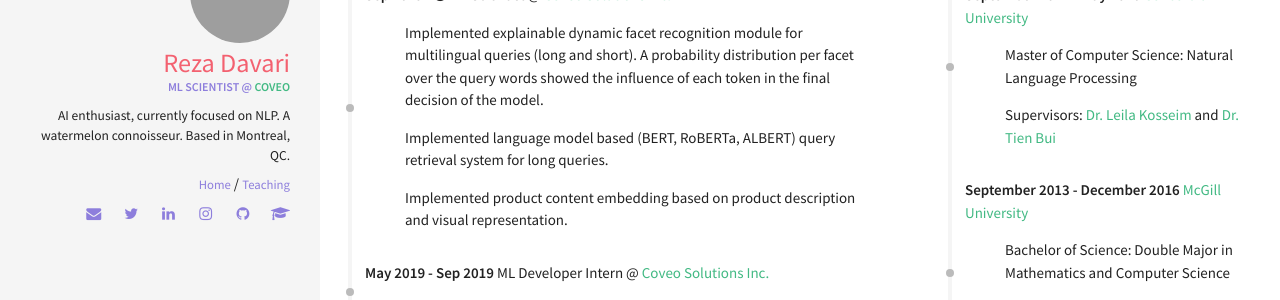
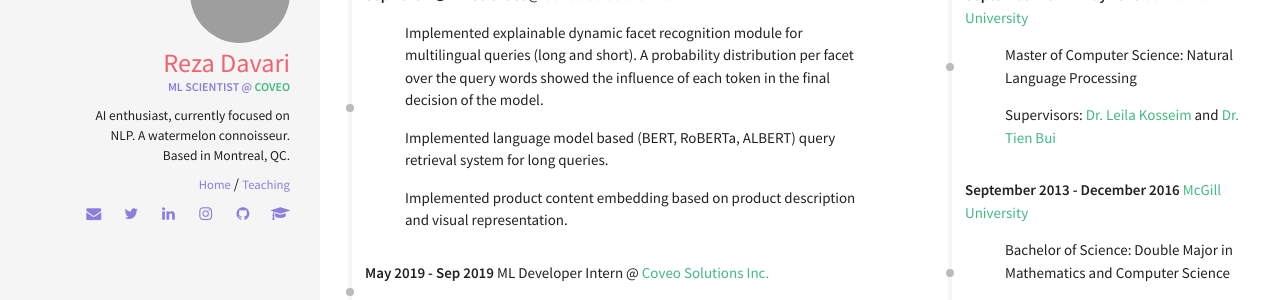
Before and after one commit to rezazzr/davari.io, a Jekyll site: the page built from index.html, in a window 1280 px wide. Shown: the part 695-995 px from the top of the page. Built offline with Jekyll 4.4.1, drawn with Linux system fonts in a browser that asks for light colours; nearby versions of some CDN libraries; grey boxes are pictures that could not be loaded.

Commit message:
limited the bio size

```diff
--- a/_sass/pages/_layout.scss
+++ b/_sass/pages/_layout.scss
@@ -45,7 +45,8 @@
   }
   .author_bio {
     font-size: 90%;
-    display: block;
+    width: 200px;
+    display: inline-block;
   }
   @include media-query($medium-screen) {
     text-align: right;
```
